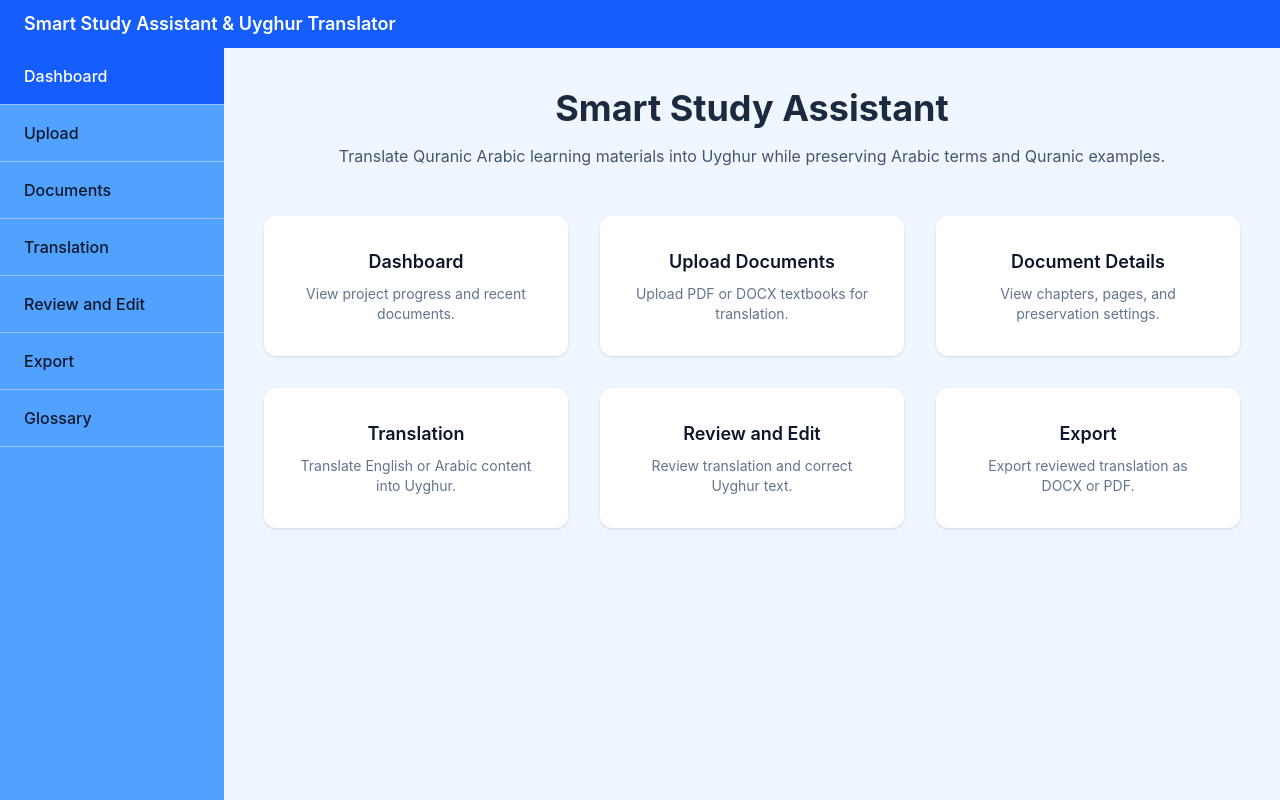
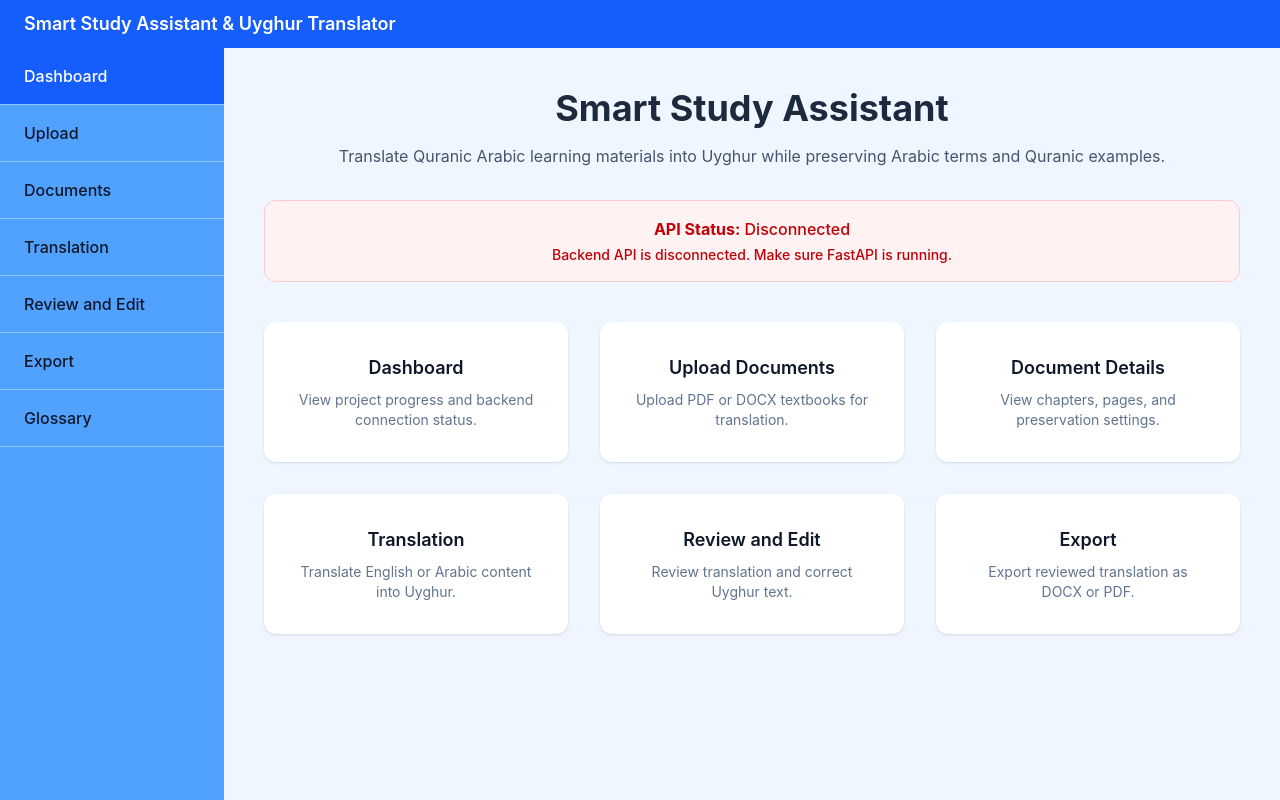
Before and after one commit to FatimaMusaa/Smart-Study-Assistant-Uyghur-Translator, a React (Vite) app in the folder frontend/: page / in a window 1280 px wide. Built offline with nearby package versions, Linux system fonts and the light colour scheme; no server answers.

Commit message:
Add backend health check and frontend API status

```diff
--- a/frontend/src/pages/Dashboard.tsx
+++ b/frontend/src/pages/Dashboard.tsx
@@ -1,20 +1,43 @@
+import { useEffect, useState } from 'react'
+
+type ApiStatus = 'checking' | 'connected' | 'disconnected'
+
 function Dashboard() {
-  return (
-    <section className="max-w-5xl mx-auto">
-      <h2 className="text-4xl font-bold text-center text-slate-800 mb-4">
-        Smart Study Assistant
-      </h2>
+  const [apiStatus, setApiStatus] = useState<ApiStatus>('checking')
+  const [apiMessage, setApiMessage] = useState('Checking backend connection...')
 
-      <p className="text-center text-slate-600 mb-12">
-        Translate Quranic Arabic learning materials into Uyghur while preserving
-        Arabic terms and Quranic examples.
-      </p>
+  useEffect(() => {
+    const checkApiStatus = async () => {
+      try {
+        const response = await fetch('http://localhost:8000/api/health')
 
-      <div className="grid grid-cols-3 gap-8">
-        {[
+        if (!response.ok) {
+          throw new Error('Backend health check failed.')
+        }
+
+        const data = await response.json()
+
+        setApiStatus('connected')
+        setApiMessage(data.message || 'Backend API is connected.')
+      } catch {
+        setApiStatus('disconnected')
+        setApiMessage('Backend API is disconnected. Make sure FastAPI is running.')
+      }
+    }
+
+    checkApiStatus()
+  }, [])
+
+  const statusStyles = {
+    checking: 'bg-yellow-50 border-yellow-200 text-yellow-700',
+    connected: 'bg-green-50 border-green-200 text-green-700',
+    disconnected: 'bg-red-50 border-red-200 text-red-700',
+  }
+
+  const cards = [
     {
       title: 'Dashboard',
-            description: 'View project progress and recent documents.',
+      description: 'View project progress and backend connection status.',
     },
     {
       title: 'Upload Documents',
@@ -36,12 +59,41 @@ function Dashboard() {
       title: 'Export',
       description: 'Export reviewed translation as DOCX or PDF.',
     },
-        ].map((card) => (
-          <div key={card.title} className="bg-white rounded-xl shadow p-8 text-center">
-            <h3 className="font-semibold text-lg">{card.title}</h3>
-            <p className="text-sm text-slate-500 mt-2">
-              {card.description}
+  ]
+
+  return (
+    <section className="mx-auto max-w-5xl">
+      <h2 className="mb-4 text-center text-4xl font-bold text-slate-800">
+        Smart Study Assistant
+      </h2>
+
+      <p className="mb-8 text-center text-slate-600">
+        Translate Quranic Arabic learning materials into Uyghur while preserving
+        Arabic terms and Quranic examples.
       </p>
+
+      <div
+        className={`mb-10 rounded-xl border p-4 text-center font-medium ${statusStyles[apiStatus]}`}
+      >
+        <p>
+          <strong>API Status:</strong>{' '}
+          {apiStatus === 'checking'
+            ? 'Checking...'
+            : apiStatus === 'connected'
+              ? 'Connected'
+              : 'Disconnected'}
+        </p>
+        <p className="mt-1 text-sm">{apiMessage}</p>
+      </div>
+
+      <div className="grid grid-cols-3 gap-8">
+        {cards.map((card) => (
+          <div
+            key={card.title}
+            className="rounded-xl bg-white p-8 text-center shadow"
+          >
+            <h3 className="text-lg font-semibold">{card.title}</h3>
+            <p className="mt-2 text-sm text-slate-500">{card.description}</p>
           </div>
         ))}
       </div>
```
Also changed, not shown: 1 other file (tests, documents, lock files or other folders). Lines whose indentation alone changed are shown as unchanged.
